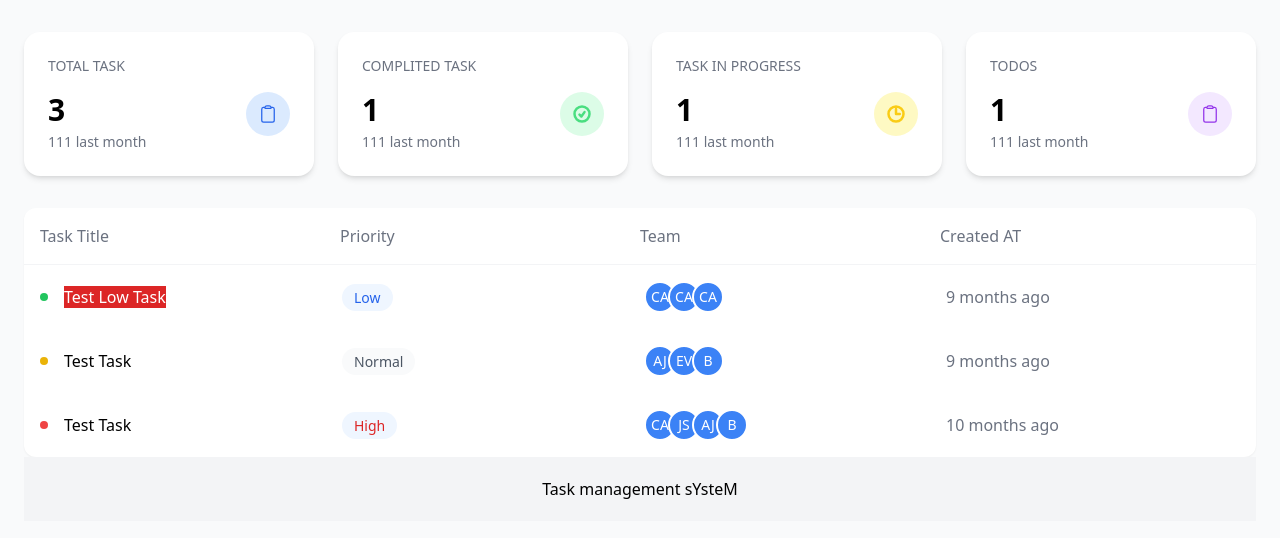
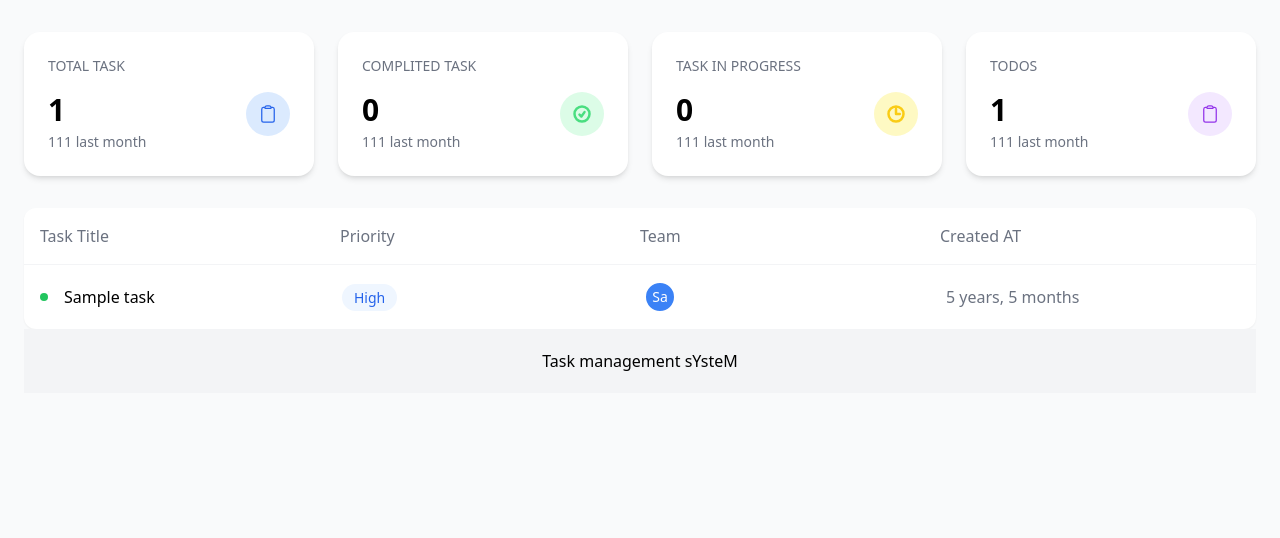
Before and after one commit to asifraihan821/task-management---django, a Django app: page /tasks/manager-dashboard/ in a window 1280 px wide. Shown: the part 84-622 px from the top of the page. Run offline with Django 5.2, Linux system fonts and the light colour scheme; tables that the repository leaves empty hold one stand-in row (values such as "Sample post").

Commit message:
dashboard dinamically shown done

```diff
--- a/tasks/templates/dashboard/dashboard.html
+++ b/tasks/templates/dashboard/dashboard.html
@@ -38,7 +38,7 @@
                     <h3 class="text-sm font-medium text-gray-500 mb-4 "> TOTAL TASK</h3>
                     <div class="flex justify-between items-start">
                         <div>
-                            <p class="text-3xl font-semibold mb-1">3</p>
+                            <p class="text-3xl font-semibold mb-1">{{total_task}} </p>
                             <p class="text-gray-500 text-sm">111 last month</p>
                         </div>
                         <div class="bg-blue-100 p-3 rounded-full">
@@ -55,7 +55,7 @@
                     <h3 class="text-sm font-medium text-gray-500 mb-4 "> COMPLITED TASK</h3>
                     <div class="flex justify-between items-start ">
                         <div>
-                            <p class="text-3xl font-semibold mb-1">1</p>
+                            <p class="text-3xl font-semibold mb-1">{{completed_task}} </p>
                             <p class="text-gray-500 text-sm">111 last month</p>
                         </div>
                         <div class="bg-green-100 p-3 rounded-full">
@@ -73,7 +73,7 @@
                     <h3 class="text-sm font-medium text-gray-500 mb-4 ">TASK IN PROGRESS</h3>
                     <div class="flex justify-between items-start ">
                         <div>
-                            <p class="text-3xl font-semibold mb-1">1</p>
+                            <p class="text-3xl font-semibold mb-1">{{in_progress_task}} </p>
                             <p class="text-gray-500 text-sm">111 last month</p>
                         </div>
                         <div class="bg-yellow-100 p-3 rounded-full">
@@ -91,7 +91,7 @@
                     <h3 class="text-sm font-medium text-gray-500 mb-4 "> TODOS</h3>
                     <div class="flex justify-between items-start">
                         <div>
-                            <p class="text-3xl font-semibold mb-1">1</p>
+                            <p class="text-3xl font-semibold mb-1"> {{pending_task}} </p>
                             <p class="text-gray-500 text-sm">111 last month</p>
                         </div>
                         <div class="bg-purple-100 p-3 rounded-full">
--- a/tasks/templates/dashboard/manager-dashboard.html
+++ b/tasks/templates/dashboard/manager-dashboard.html
@@ -1,8 +1,8 @@
 {% extends "dashboard/dashboard.html" %}
-{% block title  %}manager Dashboard{% endblock title  %}
+{% block title %}manager Dashboard{% endblock title %}
 {% block tasks %}
+{% comment %} Task Table {% endcomment %}
 
-     {% comment %} Task Table  {% endcomment %}
 <div class="bg-white rounded-xl shadow-sm">
   <div class="grid grid-cols-4 p-4 border-b border-gray-100 text-gray-500">
     <div>Task Title</div>
@@ -11,118 +11,34 @@
     <div>Created AT</div>
   </div>
 
-  {% comment %} Task Items 1  {% endcomment %}
+  {% comment %} Task Items 1 {% endcomment %}
+
   <div class="divide-y divide-gray-100">
+    {% for task in tasks %}
     <div class="grid grid-cols-4 p-4 gap-2 items-center">
       <div class="flex items-center gap-4">
         <div class="w-2 h-2 bg-green-500 rounded-full"></div>
         <div>
-          <span class="bg-red-600 text-white"> Test Low Task </span>
+          <span class=""> {{task.title}} </span>
         </div>
       </div>
       <div>
         <span class="px-3 py-1 rounded-full bg-blue-50 text-blue-600 text-sm">
-          Low</span
+          {{task.details.get_priority_display}}</span
         >
       </div>
       <div class="flex -space-x-2">
+      {% for emp in task.assigned_to.all %}
         <div
           class="w-8 h-8 rounded-full bg-blue-500 flex items-center justify-center text-white text-sm border-2 border-white"
-        >
-          CA
-        </div>
-        <div
-          class="w-8 h-8 rounded-full bg-blue-500 flex items-center justify-center text-white text-sm border-2 border-white"
-        >
-          CA
-        </div>
-        <div
-          class="w-8 h-8 rounded-full bg-blue-500 flex items-center justify-center text-white text-sm border-2 border-white"
-        >
-          CA
-        </div>
+        > {{emp.name|slice:':2'}}</div>
+      {% endfor %}
       </div>
       <div>
-        <span class="text-gray-500">9 months ago</span>
+        <span class="text-gray-500">{{task.Created_at | timesince}}</span>
       </div>
     </div>
-  </div>
-  {% comment %} Task item 2   {% endcomment %}
-  <div class="divide-y divide-gray-100">
-    <div class="grid grid-cols-4 p-4 gap-2 items-center">
-      <div class="flex items-center gap-4">
-        <div class="w-2 h-2 bg-yellow-500 rounded-full"></div>
-        <div>
-          <span> Test Task </span>
-        </div>
-      </div>
-      <div>
-        <span class="px-3 py-1 rounded-full bg-gray-50 text-gray-600 text-sm">
-          Normal</span
-        >
-      </div>
-      <div class="flex -space-x-2">
-        <div
-          class="w-8 h-8 rounded-full bg-blue-500 flex items-center justify-center text-white text-sm border-2 border-white"
-        >
-          AJ
-        </div>
-        <div
-          class="w-8 h-8 rounded-full bg-blue-500 flex items-center justify-center text-white text-sm border-2 border-white"
-        >
-          EV
-        </div>
-        <div
-          class="w-8 h-8 rounded-full bg-blue-500 flex items-center justify-center text-white text-sm border-2 border-white"
-        >
-          B
-        </div>
-      </div>
-      <div>
-        <span class="text-gray-500">9 months ago</span>
-      </div>
-    </div>
-  </div>
-   {% comment %} task item 3   {% endcomment %}
-  <div class="divide-y divide-gray-50">
-    <div class="grid grid-cols-4 p-4 gap-2 items-center">
-      <div class="flex items-center gap-4">
-        <div class="w-2 h-2 bg-red-500 rounded-full"></div>
-        <div>
-          <span> Test Task </span>
-        </div>
-      </div>
-      <div>
-        <span class="px-3 py-1 rounded-full bg-blue-50 text-red-600 text-sm">
-          High</span
-        >
-      </div>
-      <div class="flex -space-x-2">
-        <div
-          class="w-8 h-8 rounded-full bg-blue-500 flex items-center justify-center text-white text-sm border-2 border-white"
-        >
-          CA
-        </div>
-        <div
-          class="w-8 h-8 rounded-full bg-blue-500 flex items-center justify-center text-white text-sm border-2 border-white"
-        >
-          JS
-        </div>
-        <div
-          class="w-8 h-8 rounded-full bg-blue-500 flex items-center justify-center text-white text-sm border-2 border-white"
-        >
-          AJ
-        </div>
-        <div
-          class="w-8 h-8 rounded-full bg-blue-500 flex items-center justify-center text-white text-sm border-2 border-white"
-        >
-          B
-        </div>
-      </div>
-      <div>
-        <span class="text-gray-500">10 months ago</span>
-      </div>
-    </div>
+    {% endfor %}
   </div>
 </div>
 
--- a/tasks/views.py
+++ b/tasks/views.py
@@ -8,7 +8,21 @@ from django.db.models import Q,Count,Min,Max,Avg
 # Create your views here.
 
 def manager_dashboard(request):
-    return render(request, "dashboard/manager-dashboard.html")
+    tasks = Task.objects.all()
+
+    total_task = tasks.count()
+    completed_task = Task.objects.filter(status = 'COMPLETED').count()
+    in_progress_task = Task.objects.filter(status = 'IN_PROGRESS').count()
+    pending_task = Task.objects.filter(status = 'PENDING').count()
+
+    context = {
+        'tasks' : tasks,
+        'total_task' : total_task,
+        'completed_task' : completed_task,
+        'in_progress_task' : in_progress_task,
+        'pending_task' : pending_task
+    }
+    return render(request, "dashboard/manager-dashboard.html", context)
 
 def user_dashboard(request):
     return render(request, 'dashboard/user-dashboard.html')
```
Also changed, not shown: tasks/models.py (line endings or trailing spaces).
